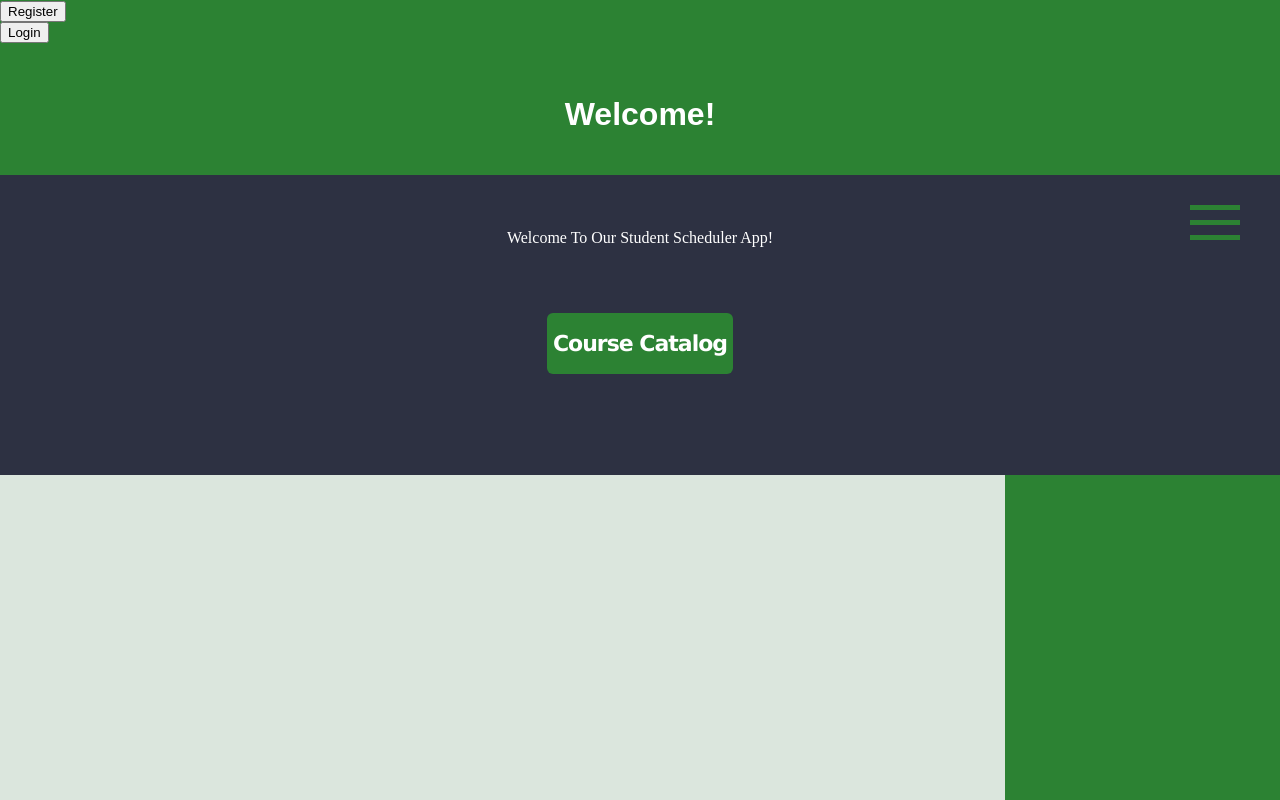
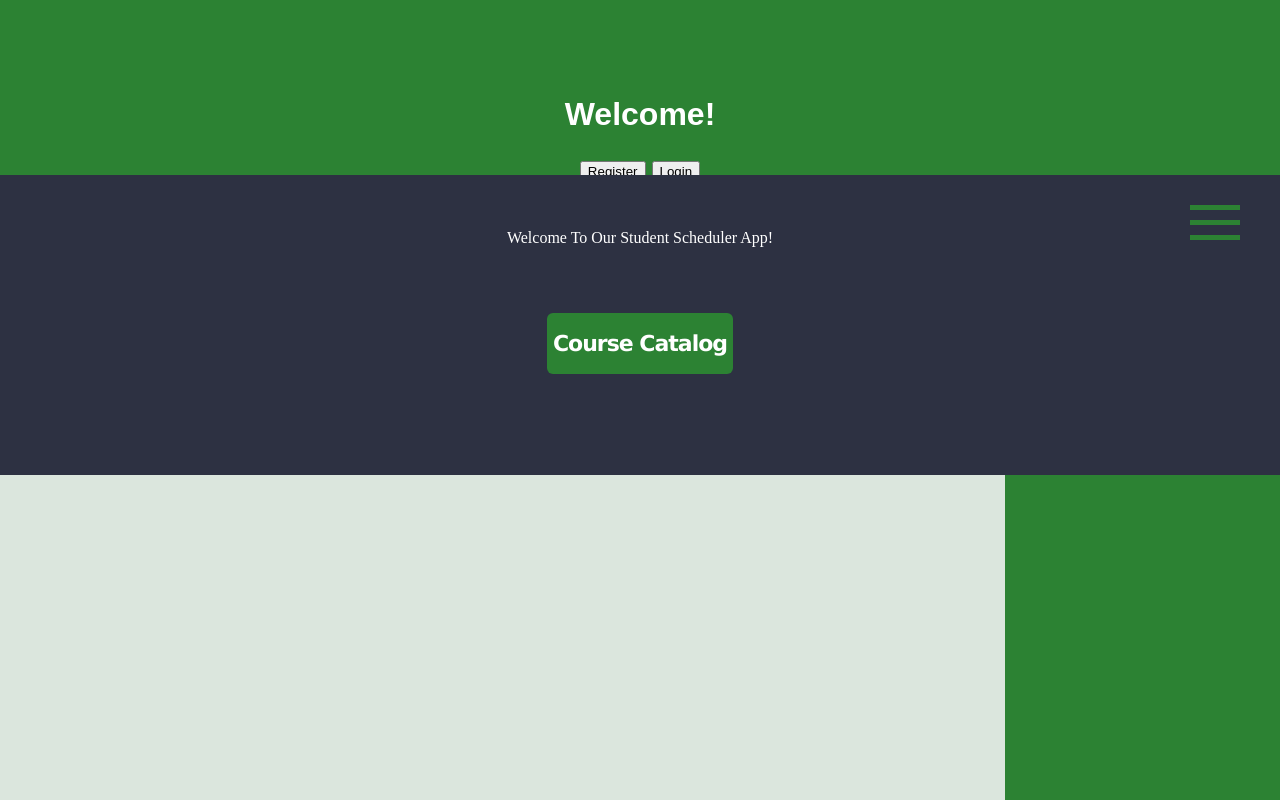
Before and after one commit to mabbasi09/Senior-Project, a Node server app: template views/main.handlebars in a window 1280 px wide. Run offline with Node 20, Linux system fonts and the light colour scheme; the template is opened without the code that fills it, so the values that code supplies are empty; some libraries are stand-ins or nearby versions.

Commit message:
Update main.css

```diff
--- a/public/css/main.css
+++ b/public/css/main.css
@@ -272,17 +272,12 @@ h1 {
     text-align: center;
 }
 
-h2 {
-    display:inline-block;
-    line-height: 12px;
-    width: 25px;
-    font-size: 8pt;
-    font-family: tahoma;
-    margin-top: 1px;
-    margin-right: 4px;
-    position: absolute;
-    top: 0;
-    left: 0;
+.wrapper {
+  text-align: center;
+  display: inline-block;
+  position: absolute;
+  top: 50%;
+  left: 50%;
 }
 
 /* Progress */
```
